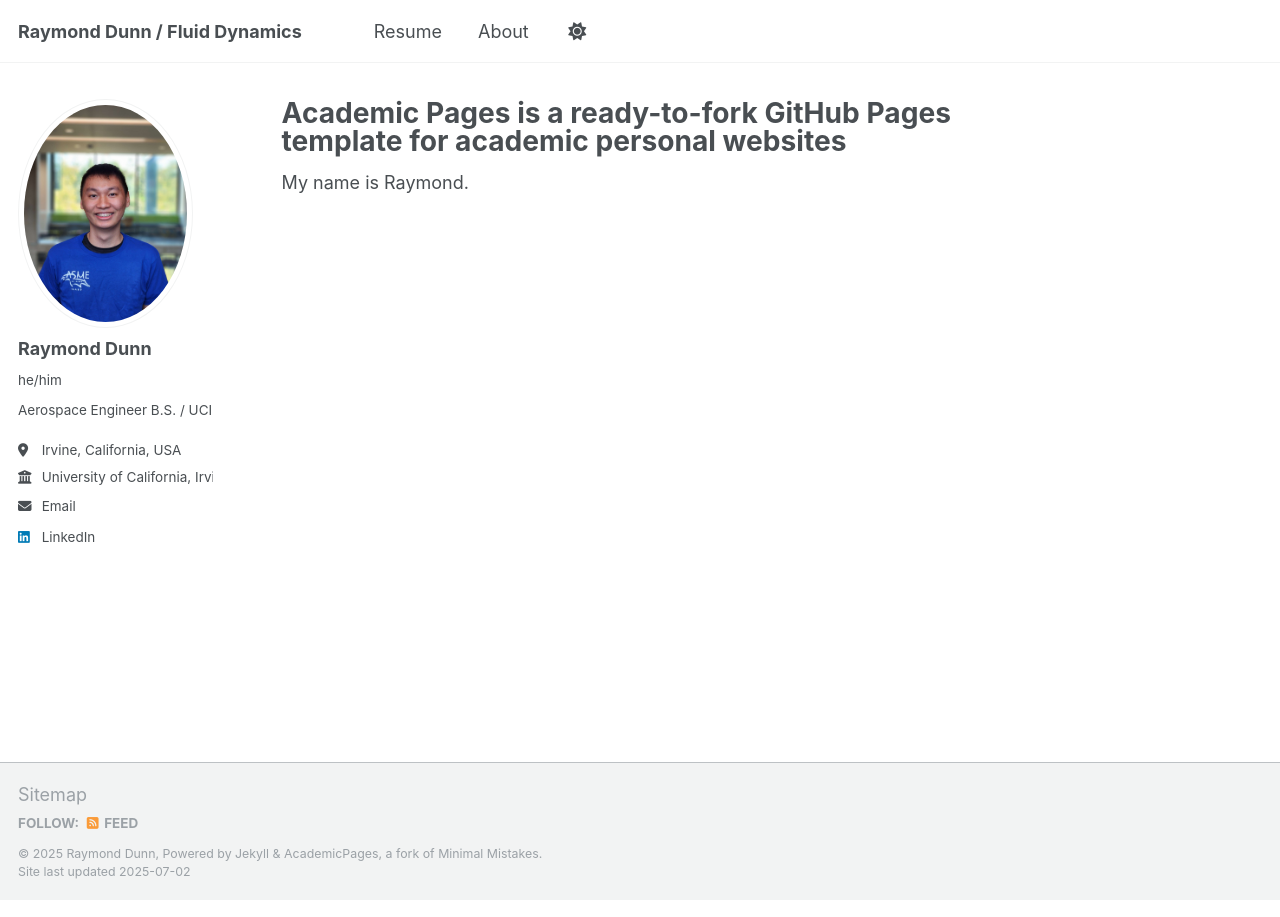
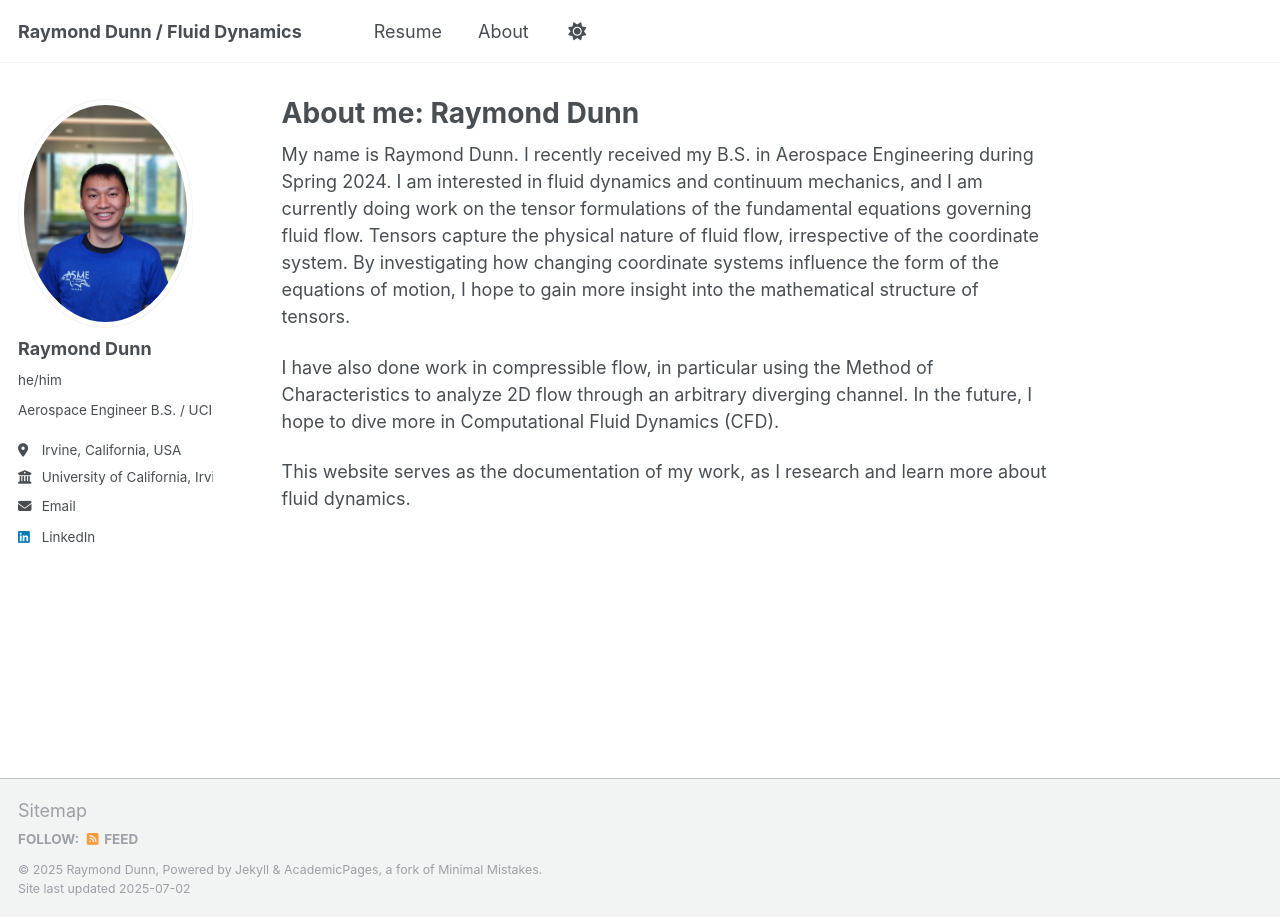
Before and after one commit to Raymond-gif/Raymond-gif.github.io, a Jekyll site: the page built from _pages/about.md, in a window 1280 px wide. Built offline with Jekyll 4.4.1, drawn with Linux system fonts in a browser that asks for light colours; a script that is not in the unit is left out.

Commit message:
added more information to the about page

```diff
--- a/_pages/about.md
+++ b/_pages/about.md
@@ -1,10 +1,14 @@
 ---
 permalink: /
-title: "Academic Pages is a ready-to-fork GitHub Pages template for academic personal websites"
+title: "About me: Raymond Dunn"
 author_profile: true
 redirect_from:
   - /about/
   - /about.html
 ---
 
-My name is Raymond.
+My name is Raymond Dunn. I recently received my B.S. in Aerospace Engineering during Spring 2024. I am interested in fluid dynamics and continuum mechanics, and I am currently doing work on the tensor formulations of the fundamental equations governing fluid flow. Tensors capture the physical nature of fluid flow, irrespective of the coordinate system. By investigating how changing coordinate systems influence the form of the equations of motion, I hope to gain more insight into the mathematical structure of tensors.
+
+I have also done work in compressible flow, in particular using the Method of Characteristics to analyze 2D flow through an arbitrary diverging channel. In the future, I hope to dive more in Computational Fluid Dynamics (CFD).
+
+This website serves as the documentation of my work, as I research and learn more about fluid dynamics.
```
